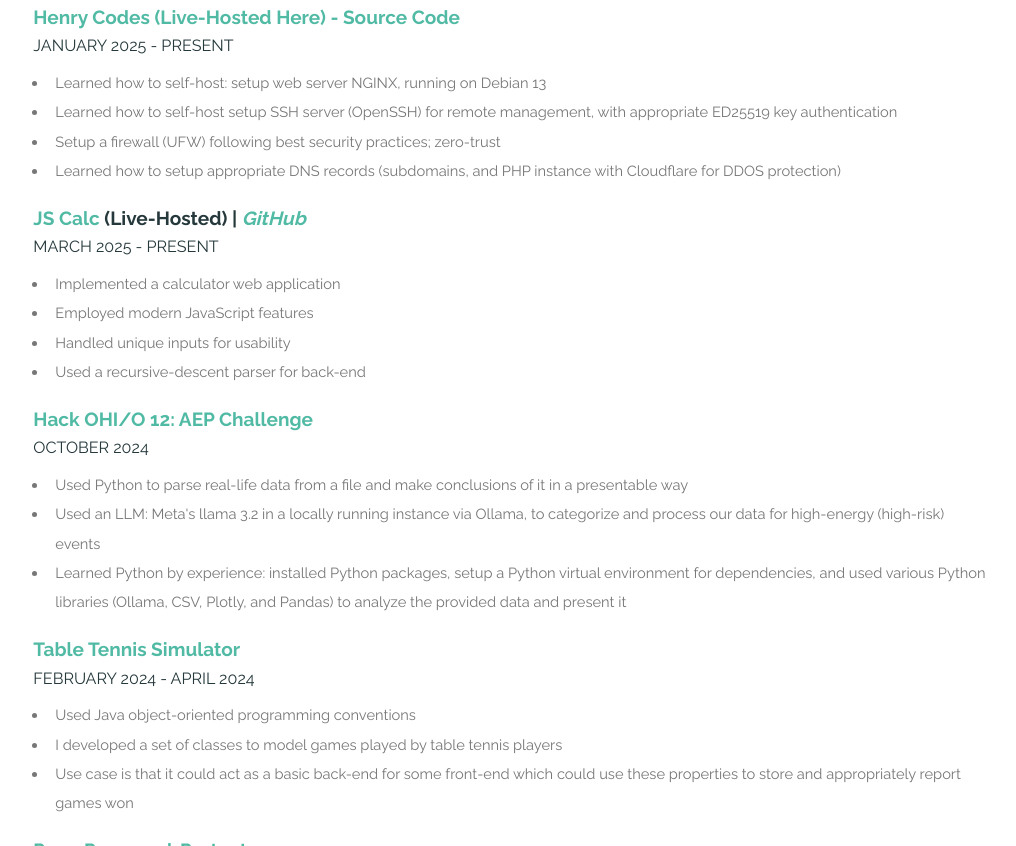
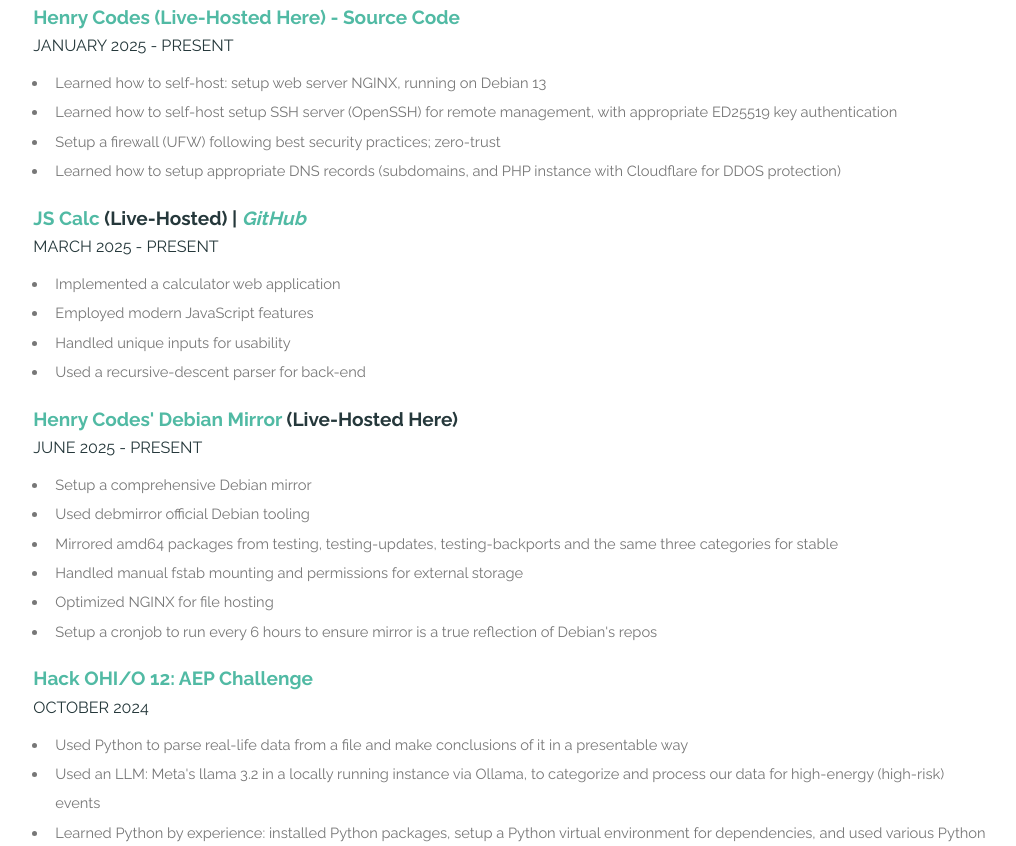
Before and after one commit to henry7720/Henry-Codes-Portfolio, a plain HTML site: page projects/index.html in a window 1280 px wide. Shown: the part 321-1167 px from the top of the page, without its empty margins (130-1146 px from the left). Drawn offline with Linux system fonts and the light colour scheme.

Commit message:
Deb Mirror addition

```diff
--- a/projects/index.html
+++ b/projects/index.html
@@ -88,6 +88,20 @@
 						<li>Employed modern JavaScript features</li>
 						<li>Handled unique inputs for usability</li>
 						<li>Used a recursive-descent parser for back-end</li>
+					</ul>
+				</header>
+				<header>
+					<h3><a href="https://deb.henrycodes.xyz/debian/" target="_blank">Henry Codes' Debian Mirror</a>
+						(Live-Hosted Here)</a>
+					</h3>
+					<p>JUNE 2025 - PRESENT</p>
+					<ul>
+						<li>Setup a comprehensive Debian mirror</li>
+						<li>Used debmirror official Debian tooling</li>
+						<li>Mirrored amd64 packages from testing, testing-updates, testing-backports and the same three categories for stable</li>
+						<li>Handled manual fstab mounting and permissions for external storage</li>
+						<li>Optimized NGINX for file hosting</li>
+						<li>Setup a cronjob to run every 6 hours to ensure mirror is a true reflection of Debian's repos</li>
 					</ul>
 				</header>
 				<header>
```
